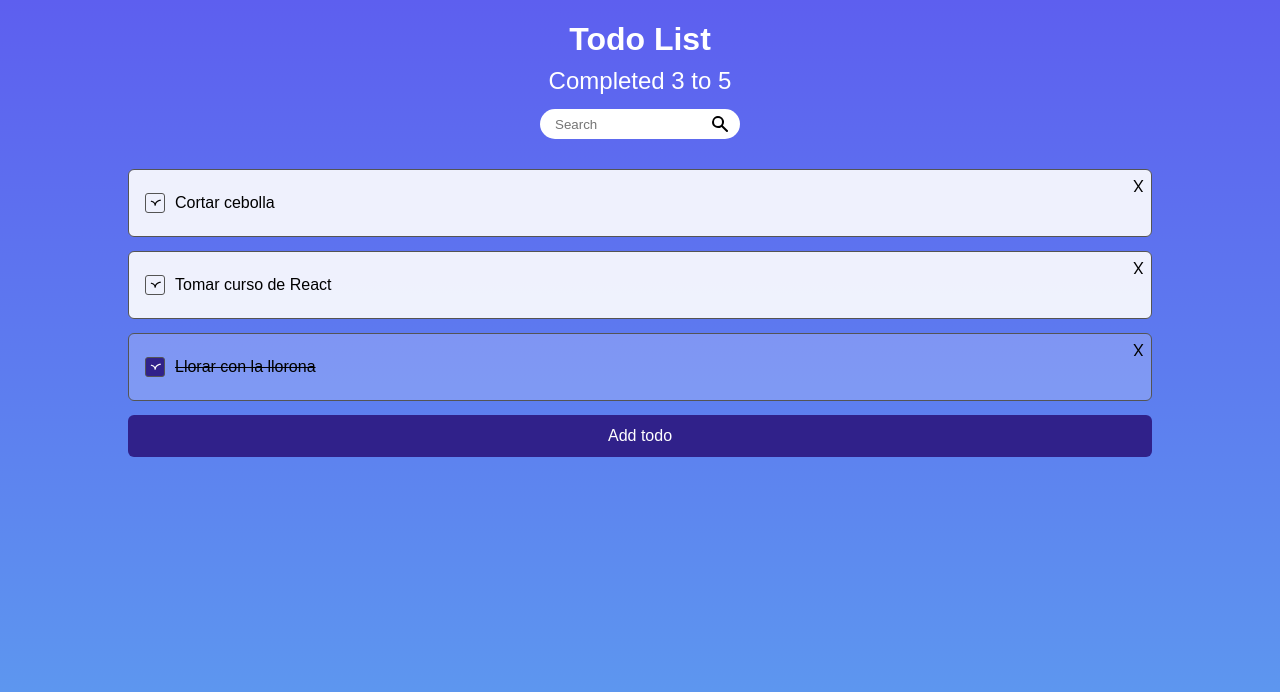
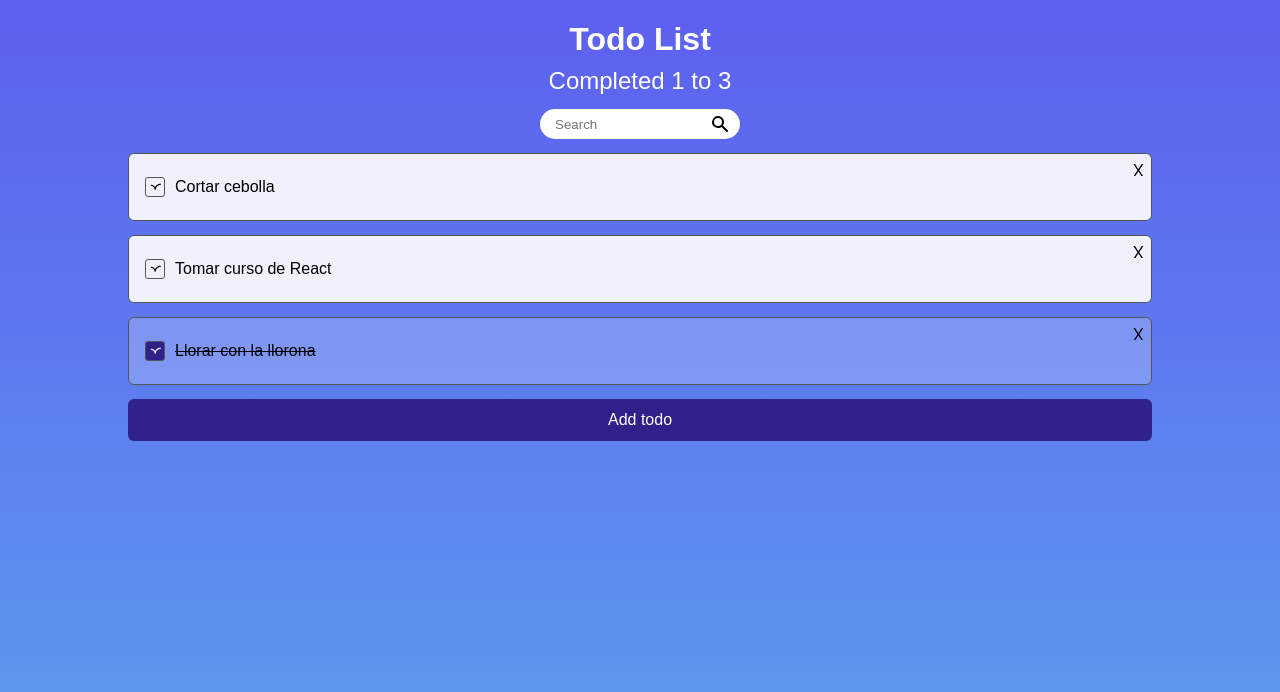
Before and after one commit to AstrikTorres/todo-app, a React (Create React App) app: page / in a window 1280 px wide. Shown: the top 692 px of the page. Built offline with nearby package versions, Linux system fonts and the light colour scheme.

Commit message:
Contando y buscando TODOs

```diff
--- a/src/App.js
+++ b/src/App.js
@@ -7,24 +7,53 @@
 import { TittleApp } from './TittleApp'
 // import './App.css';
 
-const todos = [
+const defaultTodos = [
   { text: "Cortar cebolla", completed: false },
   { text: "Tomar curso de React", completed: false },
   { text: "Llorar con la llorona", completed: true },
 ]
 
 function App() {
+  const [todos, setTodos] = React.useState(defaultTodos);
+  const [searchValue, setSearchValue] = React.useState('');
+
+  const completedTodos = todos.filter(todo => !!todo.completed).length;
+  const totalTodos = todos.length;
+
+  let searchedTodos = [];
+
+  if (!searchValue.length >= 1) {
+    searchedTodos = todos;
+  } else {
+    searchedTodos = todos.filter(todo => {
+      const todoText = todo.text.toLowerCase();
+      const searchText = searchValue.toLowerCase();
+
+      return todoText.includes(searchText);
+    })
+  }
+
   return (
     <React.Fragment>
       <TittleApp/>
 
-      <TodoCounter />
+      <TodoCounter
+        total={totalTodos}
+        completed={completedTodos}
+      />
 
-      <TodoSearch />
+      <TodoSearch
+        searchValue={searchValue}
+        setSearchValue={setSearchValue}
+      />
 
       <TodoList>
-          {todos.map(todo => (
-            <TodoItem completed={todo.completed} key={todo.text} text={ todo.text}/>
+          {searchedTodos.map(todo => (
+            <TodoItem
+              completed={todo.completed}
+              key={todo.text}
+              text={todo.text}
+            />
           ))}
       </TodoList>
 
--- a/src/TodoCounter.js
+++ b/src/TodoCounter.js
@@ -1,9 +1,9 @@
 import React from "react";
 import './TodoCounter.css';
 
-function TodoCounter() {
+function TodoCounter({total, completed}) {
   return (
-    <p className="TodoCounter">Completed 3 to 5</p>
+    <p className="TodoCounter">Completed {completed} to {total}</p>
   );
 }
 
--- a/src/TodoSearch.js
+++ b/src/TodoSearch.js
@@ -26,8 +26,7 @@
   Transform: "translateY(-50%)",
 };
 
-function TodoSearch() {
-  const [searchValue, setSearchValue] = React.useState('');
+function TodoSearch({ searchValue, setSearchValue }) {
 
   const onSearchValueChange = (event) => {
     setSearchValue(event.target.value);
@@ -45,7 +44,6 @@
       <svg xmlns="http://www.w3.org/2000/svg" style={inputIcon} viewBox="0 0 20 20" fill="currentColor">
         <path d="M8 4a4 4 0 100 8 4 4 0 000-8zM2 8a6 6 0 1110.89 3.476l4.817 4.817a1 1 0 01-1.414 1.414l-4.816-4.816A6 6 0 012 8z"/>
       </svg>
-      <p>{searchValue}</p>
     </div>
   );
 }
```
